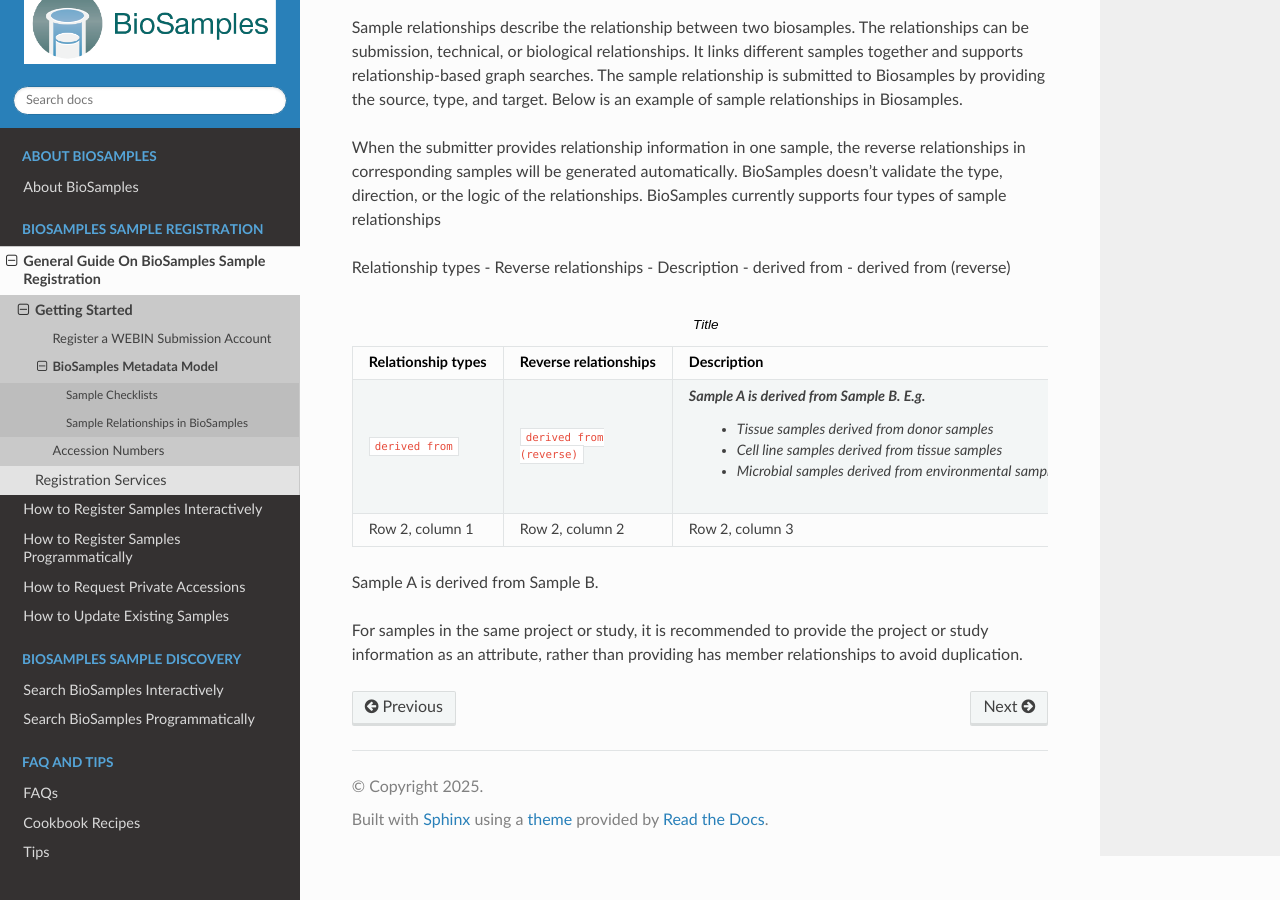
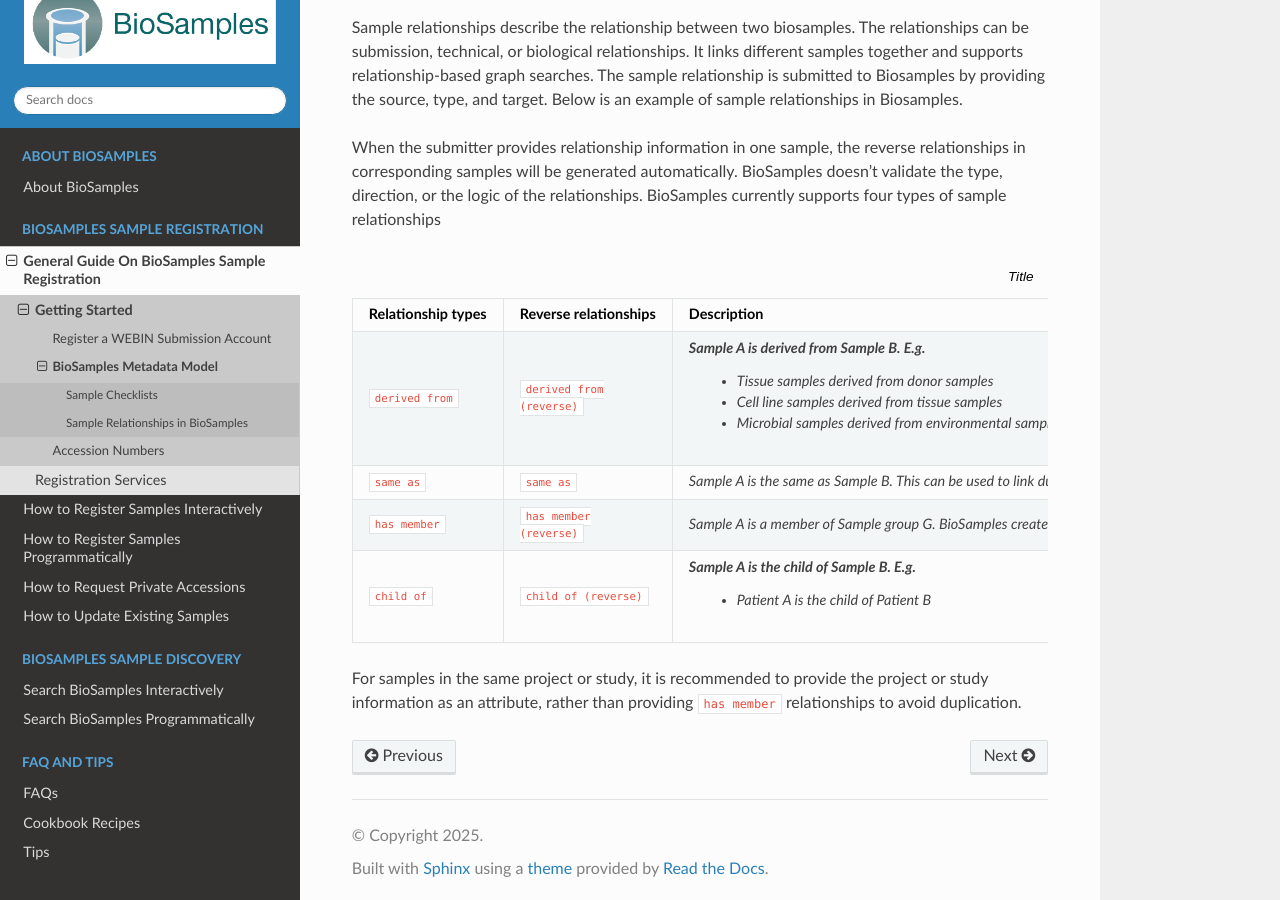
Before and after one commit to EBIBioSamples/read_docs, a Sphinx documentation site: the page built from docs/submit/general-guide/metadata-model.rst, in a window 1280 px wide and 900 px high, scrolled down 1048 px. Built offline with Sphinx 7.4.7 and the Read the Docs theme 3.1.0, drawn with Linux system fonts in a browser that asks for light colours.

```diff
--- a/docs/submit/general-guide/metadata-model.rst
+++ b/docs/submit/general-guide/metadata-model.rst
@@ -33,11 +33,7 @@
 When the submitter provides relationship information in one sample, the reverse relationships in corresponding samples will be generated automatically. BioSamples doesn’t validate the type, direction, or the logic of the relationships.
 BioSamples currently supports four types of sample relationships
 
-Relationship types
-- Reverse relationships
-- Description
-- derived from
-- derived from (reverse)
+
 
 .. list-table:: Title
    :widths: 25 25 50
@@ -52,12 +48,15 @@
         - *Tissue samples derived from donor samples*
         - *Cell line samples derived from tissue samples*
         - *Microbial samples derived from environmental samples*
-   * - Row 2, column 1
-     - Row 2, column 2
-     - Row 2, column 3
+   * - ``same as``
+     - ``same as``
+     - *Sample A is the same as Sample B. This can be used to link duplicated samples.*
+   * - ``has member``
+     - ``has member (reverse)``
+     - *Sample A is a member of Sample group G. BioSamples create a sample group for each sampleTab submission \* . It's also possible to put patient samples as a sample group.*
+   * - ``child of``
+     - ``child of (reverse)``
+     - *Sample A is the child of Sample B. E.g.*
+        - *Patient A is the child of Patient B*
 
-
-
-Sample A is derived from Sample B.
-
-For samples in the same project or study, it is recommended to provide the project or study information as an attribute, rather than providing has member relationships to avoid duplication.
+For samples in the same project or study, it is recommended to provide the project or study information as an attribute, rather than providing ``has member`` relationships to avoid duplication.
```
